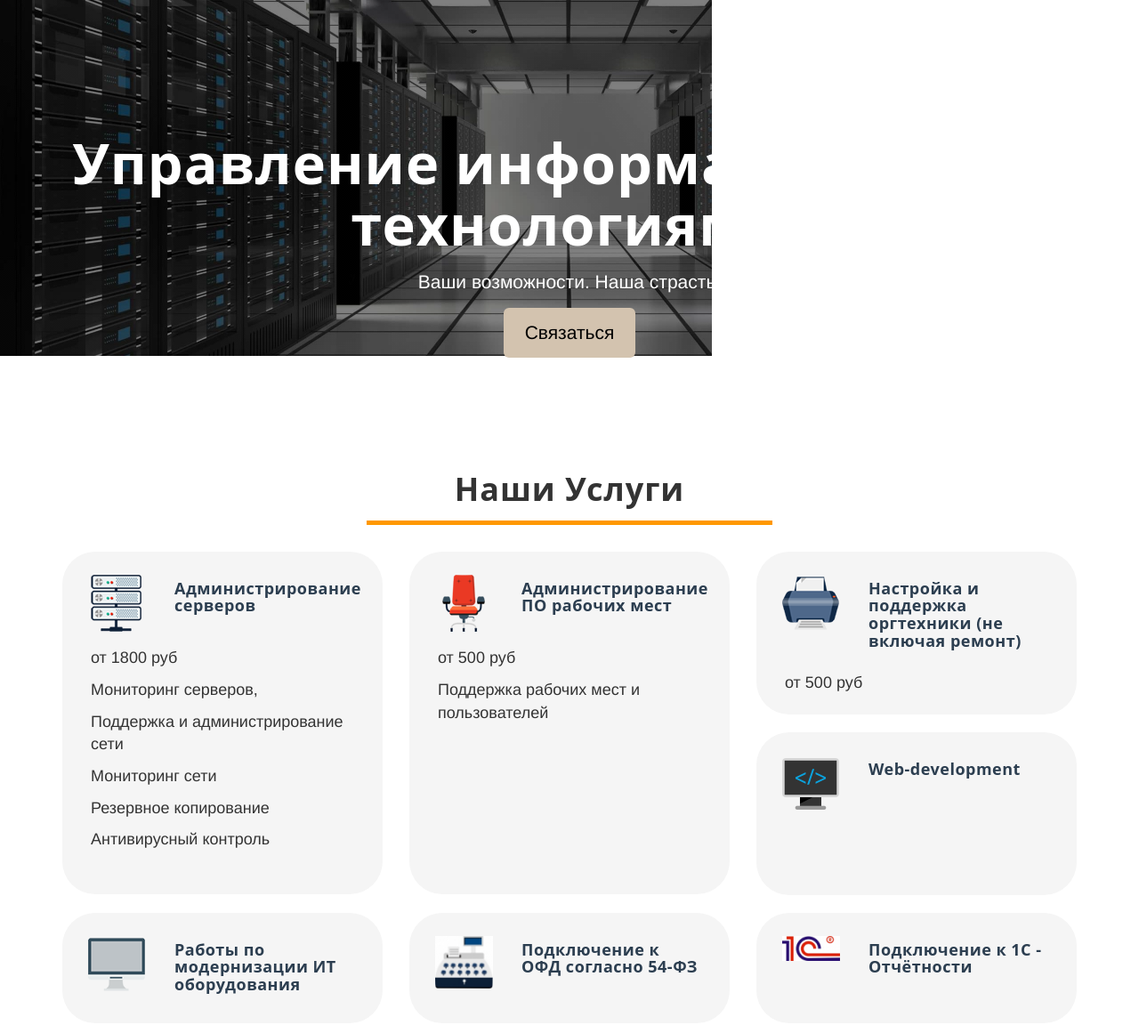
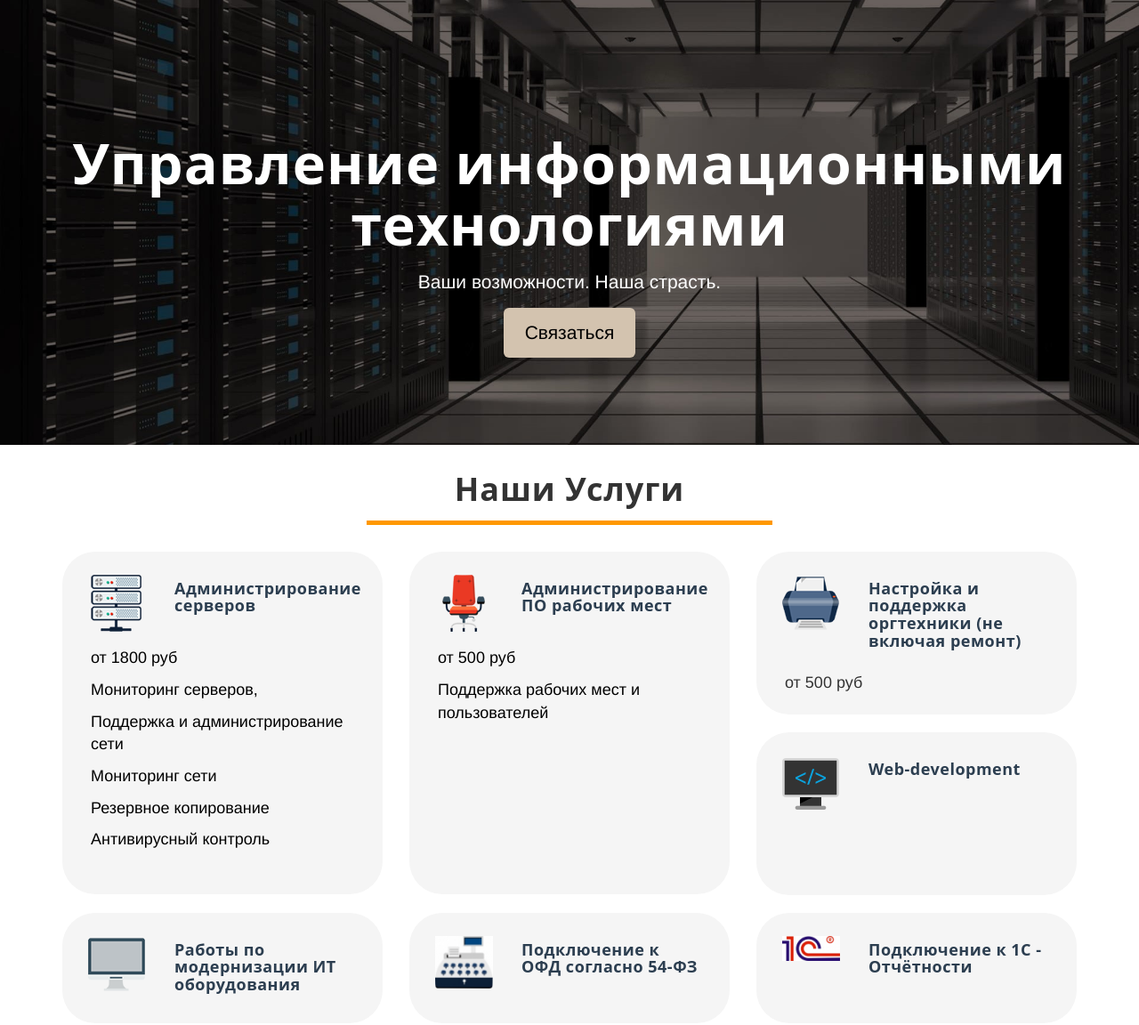
Before and after one commit to Tiv34/chameleon, a Yii app: template views/site/index.php in a window 1280 px wide. Shown: the top 1152 px of the page at 89% size. Run offline with PHP 8.4 and a stand-in for Yii, Linux system fonts and the light colour scheme; the template is opened without the code that fills it, so the values that code supplies are empty; form fields are guessed from the names that the template uses; some libraries are stand-ins or nearby versions.

Commit message:
loading img home page

```diff
--- a/views/site/index.php
+++ b/views/site/index.php
@@ -20,10 +20,12 @@
 <link rel="stylesheet" type="text/css" href="/web/js/slick-1.8.1/slick/slick-theme.css">
 <style>
     .wrap > .container {
-        padding: 0 15px 20px;!important;
+        padding: 0 15px 20px;
+    !important;
     }
 </style>
 <div class="jumbotron">
+    <img src="../images/welcome-bg.jpg" id="img-back">
     <canvas class="background"></canvas>
     <div class="info-supre">
         <h1>Управление информационными<br> технологиями</h1>
@@ -44,6 +46,7 @@
     </div>
     <div class="row">
         <div class="col-sm-6 col-md-4">
+            <a class="no_href_style" href="outsourcing">
                 <div class="single_service show-fanny wow fadeInUp" data-wow-delay="0.2s"
                      style="visibility: visible; animation-delay: 0.2s; animation-name: fadeInUp;">
                     <div class="single_service_icon">
@@ -59,8 +62,10 @@
                         <p>Антивирусный контроль</p>
                     </div>
                 </div>
+            </a>
         </div>
         <div class="col-sm-6 col-md-4">
+            <a class="no_href_style" href="outsourcing">
                 <div class="single_service show-fanny wow fadeInUp" data-wow-delay="0.2s"
                      style="visibility: visible; animation-delay: 0.2s; animation-name: fadeInUp;">
                     <div class="single_service_icon">
@@ -72,6 +77,7 @@
                         <div class="service-box-text"><p>Поддержка рабочих мест и пользователей</p></div>
                     </div>
                 </div>
+            </a>
         </div>
         <div class="col-sm-6 col-md-4">
             <div class="single_service_devops show-fanny wow fadeInUp" data-wow-delay="0.2s"
@@ -167,7 +173,8 @@
     </div>
 
     <div class="row complecs_service">
-        <div class="col-md-12 wow fadeInUp" data-wow-delay="0.2s" style="visibility: visible; animation-delay: 0.2s; animation-name: fadeInUp;">
+        <div class="col-md-12 wow fadeInUp" data-wow-delay="0.2s"
+             style="visibility: visible; animation-delay: 0.2s; animation-name: fadeInUp;">
             <div class="special_area_text">
                 <p>«Ваш бэк-офис — фронт-офис другой компании. Не организуйте столовую своими силами — пусть это сделает
                     подрядчик. Не печатайте материалы сами — поручите это типографии. Нужно понимать, где вы создаете
@@ -224,10 +231,13 @@
     <section class="regular slider">
         <div>
             <div class="osnov_review">
-            <img class="reply-item__logo" src="https://werterservice.ru/wp-content/uploads/2017/05/reply-logo__bonne.png">
+                <img class="reply-item__logo"
+                     src="https://werterservice.ru/wp-content/uploads/2017/05/reply-logo__bonne.png">
                 <span class="reply-item__reply-person">Заместитель главного бухгалтера Кокорева А.Д.</span>
                 <span class="reply-item__city">ООО "Бонн Интернейшенл"</span>
-            <div class="reply-item__reply-text"><p>ООО "Бонн Интернейшенл" не один год сотрудничает с командой itp-lab (WerterService). Хотим выразить благодарность за высокий профессионализм, отличное качество и оперативность.</p>
+                <div class="reply-item__reply-text"><p>ООО "Бонн Интернейшенл" не один год сотрудничает с командой
+                        itp-lab (WerterService). Хотим выразить благодарность за высокий профессионализм, отличное
+                        качество и оперативность.</p>
                 </div>
             </div>
         </div>
@@ -236,25 +246,32 @@
                 <img class="reply-item__logo" src="https://werterservice.ru/wp-content/uploads/2017/05/logo_since.jpg">
                 <span class="reply-item__reply-person">Главный бухгалтер Сушко А.В.</span>
                 <span class="reply-item__city">Центр развития ребёнка</span>
-            <div class="reply-item__reply-text"><p>Профессионализм и высокое качество работы сотрудников компании заслуживает самой высокой оценки. Благодарим за профессиональный подход и внимание ко всем нашим требованиям! </p>
+                <div class="reply-item__reply-text"><p>Профессионализм и высокое качество работы сотрудников компании
+                        заслуживает самой высокой оценки. Благодарим за профессиональный подход и внимание ко всем нашим
+                        требованиям! </p>
                 </div>
             </div>
         </div>
         <div>
             <div class="osnov_review">
-            <img class="reply-item__logo" src="https://werterservice.ru/wp-content/uploads/2017/05/reply-logo__ils.png">
+                <img class="reply-item__logo"
+                     src="https://werterservice.ru/wp-content/uploads/2017/05/reply-logo__ils.png">
                 <span class="reply-item__reply-person">Главный бухгалтер Малыгина Л.Л.</span>
                 <span class="reply-item__city">Международная лингвистическая школа</span>
-            <div class="reply-item__reply-text"><p>Выражает благодарность команде специалистов itp-lab (WerterService) за предоставленные высоком профессиональном уровне ИТ-услуги.</p>
+                <div class="reply-item__reply-text"><p>Выражает благодарность команде специалистов itp-lab
+                        (WerterService) за предоставленные высоком профессиональном уровне ИТ-услуги.</p>
                 </div>
             </div>
         </div>
         <div>
             <div class="osnov_review">
-            <img class="reply-item__logo" src="https://werterservice.ru/wp-content/uploads/2017/05/reply-logo__bonne.png">
+                <img class="reply-item__logo"
+                     src="https://werterservice.ru/wp-content/uploads/2017/05/reply-logo__bonne.png">
                 <span class="reply-item__reply-person">Заместитель главного бухгалтера Кокорева А.Д.</span>
                 <span class="reply-item__city">ООО "Бонн Интернейшенл"</span>
-            <div class="reply-item__reply-text"><p>ООО "Бонн Интернейшенл" не один год сотрудничает с командой itp-lab (WerterService). Хотим выразить благодарность за высокий профессионализм, отличное качество и оперативность.</p>
+                <div class="reply-item__reply-text"><p>ООО "Бонн Интернейшенл" не один год сотрудничает с командой
+                        itp-lab (WerterService). Хотим выразить благодарность за высокий профессионализм, отличное
+                        качество и оперативность.</p>
                 </div>
             </div>
         </div>
--- a/web/css/background.css
+++ b/web/css/background.css
@@ -6,11 +6,14 @@
     top: 0;
     left: 0;
     z-index: 0;
-    background: linear-gradient(rgba(0,0,0,0.5),
-    rgba(0,0,0,0.5)),
-    url('../images/welcome-bg.jpg'),
-    center;
     background-size: cover;
+}
+#img-back{
+    position: absolute;
+    width: 100%;
+    height: 100%;
+    top: 0;
+    left: 0;
 }
 .line_perfct{
     width: 40%;
@@ -138,3 +141,11 @@
     border-radius: 37px;
     padding: 30px;
 }
+.no_href_style{
+    color: black;
+    text-decoration: none;
+}
+.no_href_style:hover {
+    color: black;
+    text-decoration: none;
+}
--- a/web/js/site.js
+++ b/web/js/site.js
@@ -1,4 +1,4 @@
-window.onload = function() {
+    window.onload = function () {
         Particles.init({
             selector: '.background',
             // color: '#75A5B7',
```
Also changed, not shown: web/images/welcome-bg.jpg. Lines whose indentation alone changed are shown as unchanged.
